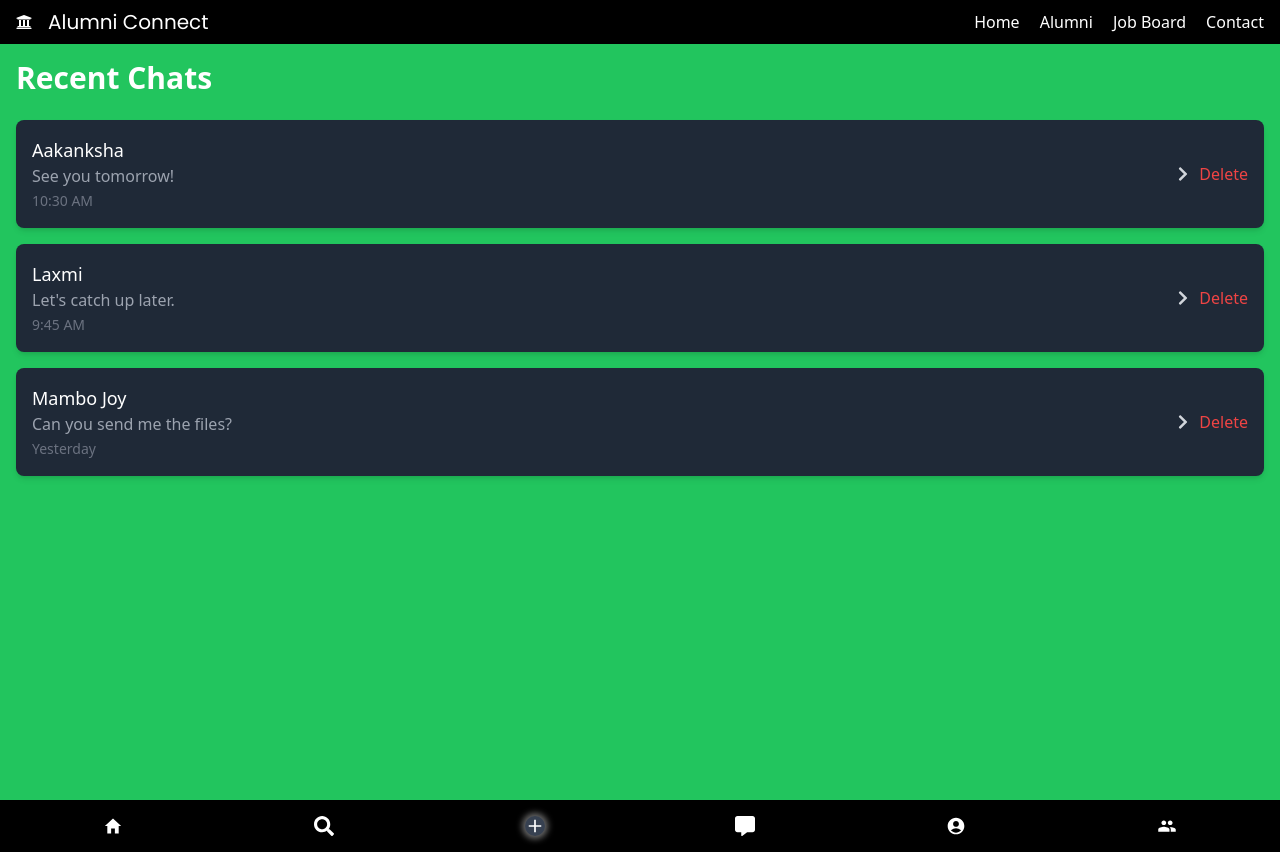
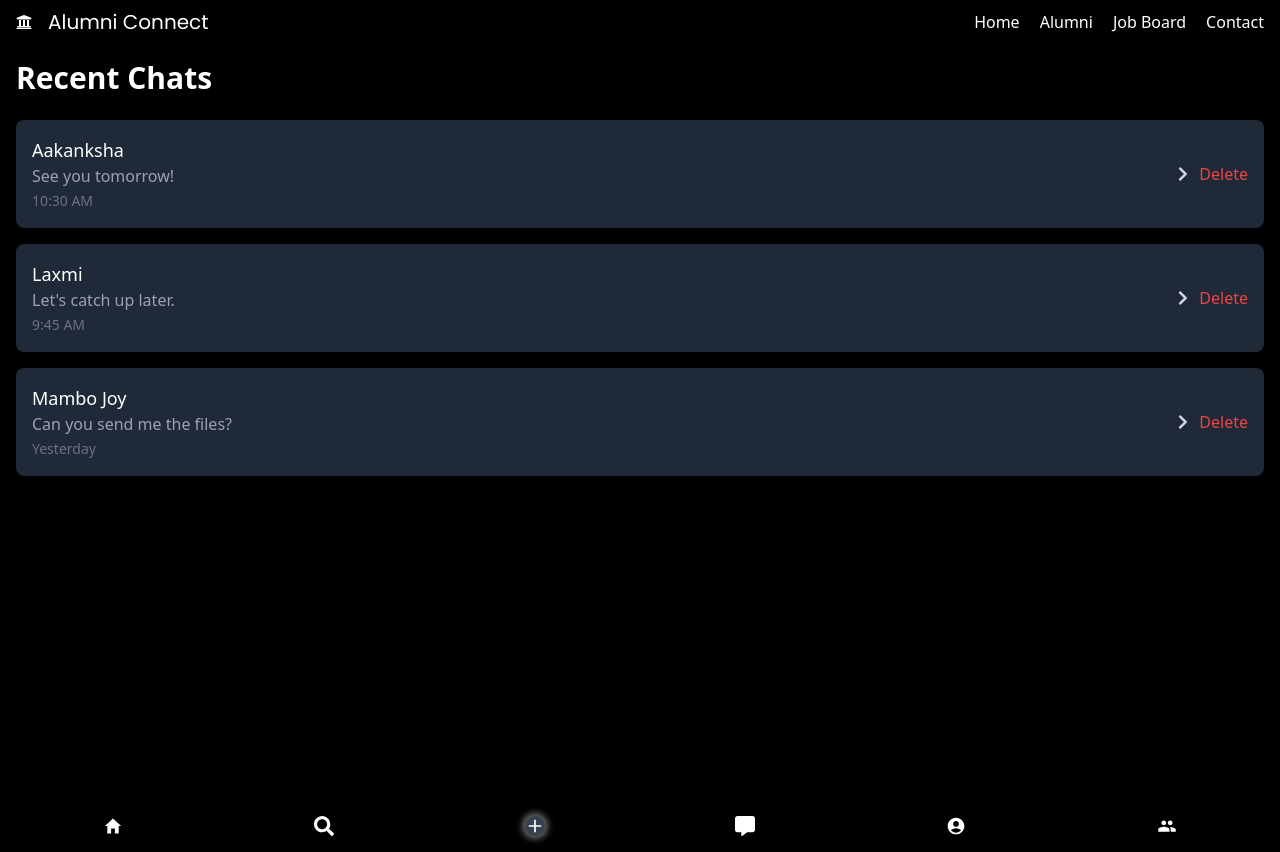
Before and after one commit to Taruncodesinc/AlumniConnect, a React (Vite) app: page /Messaging in a window 1280 px wide. Built offline with nearby package versions, Linux system fonts and the light colour scheme.

Commit message:
Upadteed for tabs

```diff
--- a/src/chatRoom.jsx
+++ b/src/chatRoom.jsx
@@ -147,7 +147,7 @@ const MessagingPage = () => {
         <Navbar/>
         <div className="flex flex-grow">
           {/* Recent Chats Section */}
-          <div className="w-[25%] p-4 bg-[#a9a9a9] hidden sm:block">
+          <div className="w-[25%] p-4 bg-[#a9a9a9] hidden md:block">
             <h1 className="text-2xl font-bold mb-4 text-black">Recent Updates</h1>
             <input
               type="text"
@@ -198,7 +198,7 @@ const MessagingPage = () => {
 
           {/* Chat Details Section  */}
 
-         <div className="w-[25%] hidden bg-[#a9a9a9] p-4 text-black sm:flex flex-col justify-around">
+         <div className="w-[25%] hidden bg-[#a9a9a9] p-4 text-black md:flex flex-col justify-around">
             <div className='text-black flex justify-between flex-col'>
             <div className='flex justify-between'>
             <h2 className="text-lg font-bold">Chat Details</h2>
--- a/src/pages/Messaging.jsx
+++ b/src/pages/Messaging.jsx
@@ -23,7 +23,7 @@ const MessagingPage = () => {
 
   return (
     <>
-    <div className="flex flex-col  text-white h-[100vh] bg-green-500  w-[100vw]">
+    <div className="flex flex-col  text-white h-[100vh]   w-[100vw]">
       <Navbar />
       <div className="flex-grow p-4 "> {/* This allows the content area to grow */}
         <h1 className="text-3xl font-bold mb-6">Recent Chats</h1>
--- a/src/pages/UserProfilePage.jsx
+++ b/src/pages/UserProfilePage.jsx
@@ -12,7 +12,7 @@ const UserProfilePage = () => {
   return (
     <div>
       <Navbar />
-      <div className='bg-red-100 h-[100vh] w-[100vw]'>
+      <div className='bg-red-100  w-[100vw]'>
         {
           activeUser ? (
             // Only pass primitive values to UserProfile
```
